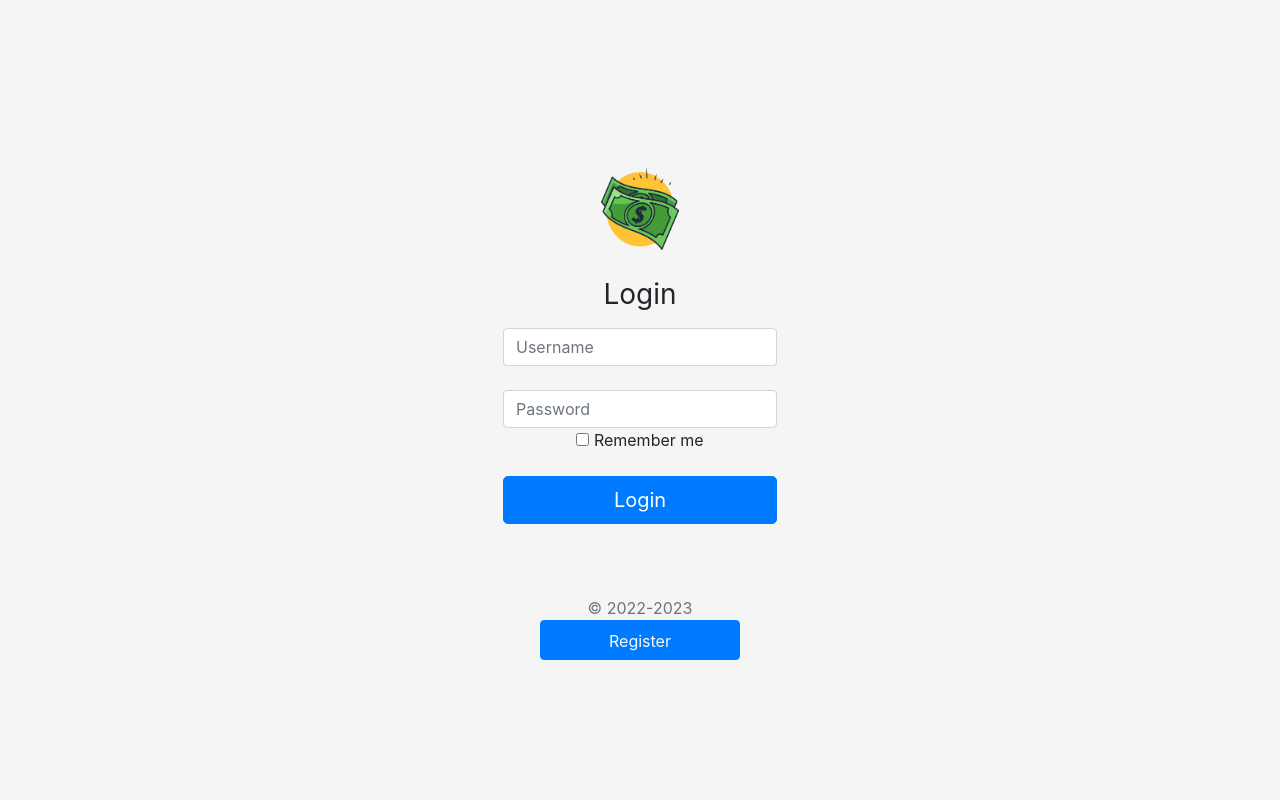
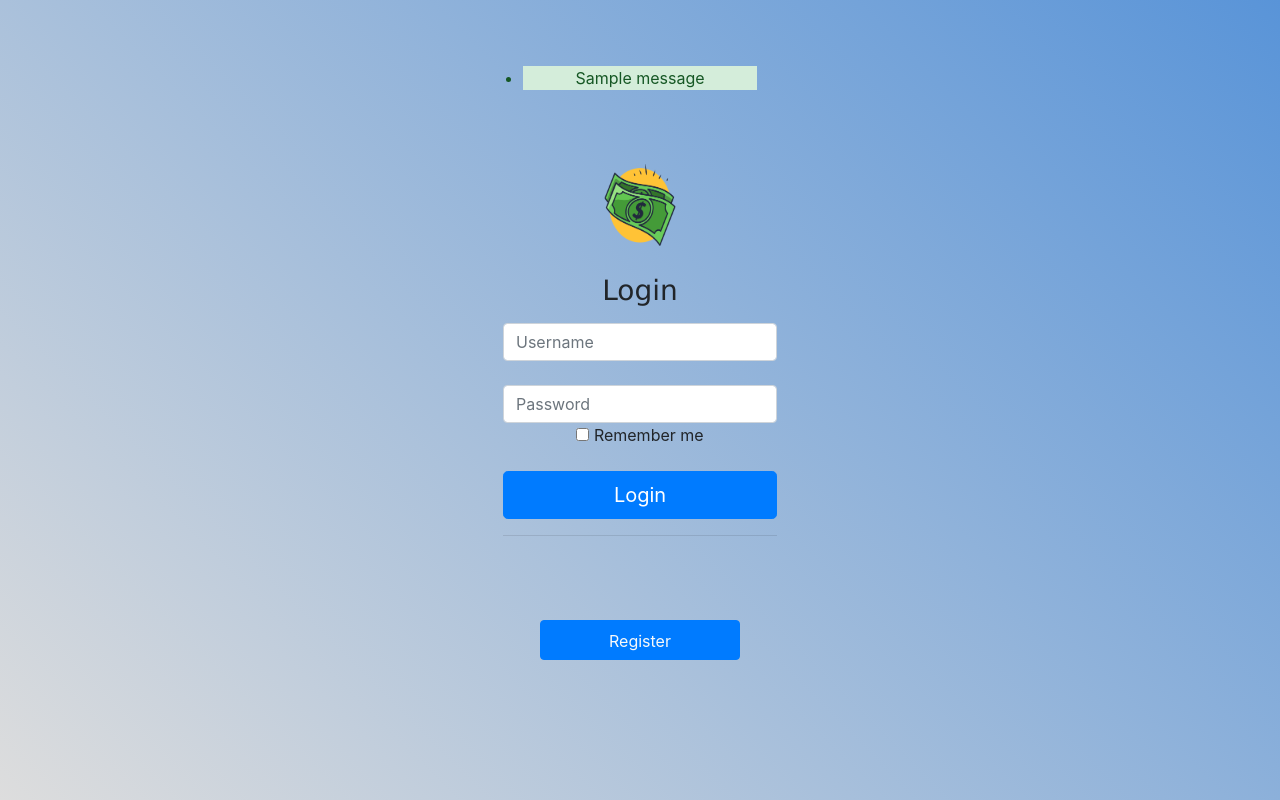
Before and after one commit to Jdalarmi/Money_Undercontrol, a Django app: page /user/user_finance in a window 1280 px wide. Run offline with Django 5.2, Linux system fonts and the light colour scheme; tables that the repository leaves empty hold one stand-in row (values such as "Sample post"); one stand-in notice (Sample message) is shown; some libraries are stand-ins or nearby versions.

Commit message:
adjust template login and register, and validation input user register

```diff
--- a/expensewebsite/static/css/signin.css
+++ b/expensewebsite/static/css/signin.css
@@ -15,7 +15,7 @@
   justify-content: center;
   padding-top: 40px;
   padding-bottom: 40px;
-  background-color: #f5f5f5;
+  background:linear-gradient(45deg, #ddd, #5994d8);
 }
 
 .form-signin {
@@ -47,3 +47,15 @@
   border-top-left-radius: 0;
   border-top-right-radius: 0;
 }
+
+.container {
+  position: relative;
+  top: -70px;
+}
+.messages {
+  position: absolute;
+  left: -20px;
+  width: 100%;
+  height: 100px;
+  z-index: 1000;
+}
--- a/expensewebsite/templates/user_finance.html
+++ b/expensewebsite/templates/user_finance.html
@@ -11,12 +11,21 @@
     <link href="{% static 'css/bootstrap.min.user.css' %}" rel="stylesheet">
     <link href="{% static "css/signin.css" %}" rel="stylesheet">
   </head>
-
   <body class="text-center">
-    <form method='post' class="form">
+    <form method='post' class="form" style="display:absolute">
       {% csrf_token %}
-      <img class="mb-4" src="{% static "img/money.png" %}" alt="" width="110" height="90">
-      <h1 class="h3 mb-3 font-weight-normal">Login</h1>
+      <div class="container">
+        {% if messages %}
+          <ul class="messages">
+            {% for message in messages %}
+              <li {% if message.tags %} class="{{ message.tags }}"{% endif %}>{{ message }}</li>
+            {% endfor %}
+          </ul>
+        {% endif %}
+      </div>
+      <br>
+      <img class="mb-4" src="{% static "img/money.png" %}" alt="" width="100" height="90">
+      <h1 class="h3 mb-3 font-weight-normal" style="font-family:Verdana">Login</h1>
 
       <label for="username" class="sr-only">Username</label>
       <input type="username" id="username" name="username" class="form-control" placeholder="Username">
@@ -30,7 +39,7 @@
         </label>
       </div>
       <button class="btn btn-lg btn-primary btn-block" type="submit">Login</button>
-      {% comment %} <button href="{% url "register-user-finance" %}" class="btn btn-lg btn-primary btn-block" >Register</button> {% endcomment %}
+      <hr>
       <br>
       <p class="mt-5 mb-3 text-muted">&copy; 2022-2023</p>
     </form>
--- a/expensewebsite/user/views.py
+++ b/expensewebsite/user/views.py
@@ -3,7 +3,7 @@
 from django.contrib.auth.models import User
 from django.contrib.auth import authenticate
 from django.contrib import auth
-
+from django.contrib import messages
 
 def user_finance(request):
     if request.method == 'POST':
@@ -15,6 +15,9 @@
         if user is not None:
             auth.login(request, user)
             return redirect('index')
+        else:
+            messages.error(request, 'Usuario não existe! Favor registre seu usuario.')
+            return redirect('user_finance')
     return render(request, 'user_finance.html')
 
 def register_user_finance(request):
@@ -22,6 +25,16 @@
         username = request.POST.get('username')
         password = request.POST.get('password')
 
+        if len(username) < 4:
+            messages.error(request, "Por favor insira usuario com mais de 4 caracteres")
+            return redirect('register-user-finance')
+        for i in username:
+            if i.isdigit():
+                messages.error(request, "Nome de usuario não pode conter numeros!")
+                return redirect('register-user-finance')
+        if len(password) < 8:
+            messages.error(request, "Favor insira senha maior que 8 digitos!")
+            return redirect('register-user-finance')
         user = User.objects.create_user(
             username=username,
             password=password
```
Also changed, not shown: expensewebsite/templates/register.html (+11 -0 lines), expensewebsite/user/forms.py (line endings or trailing spaces).
